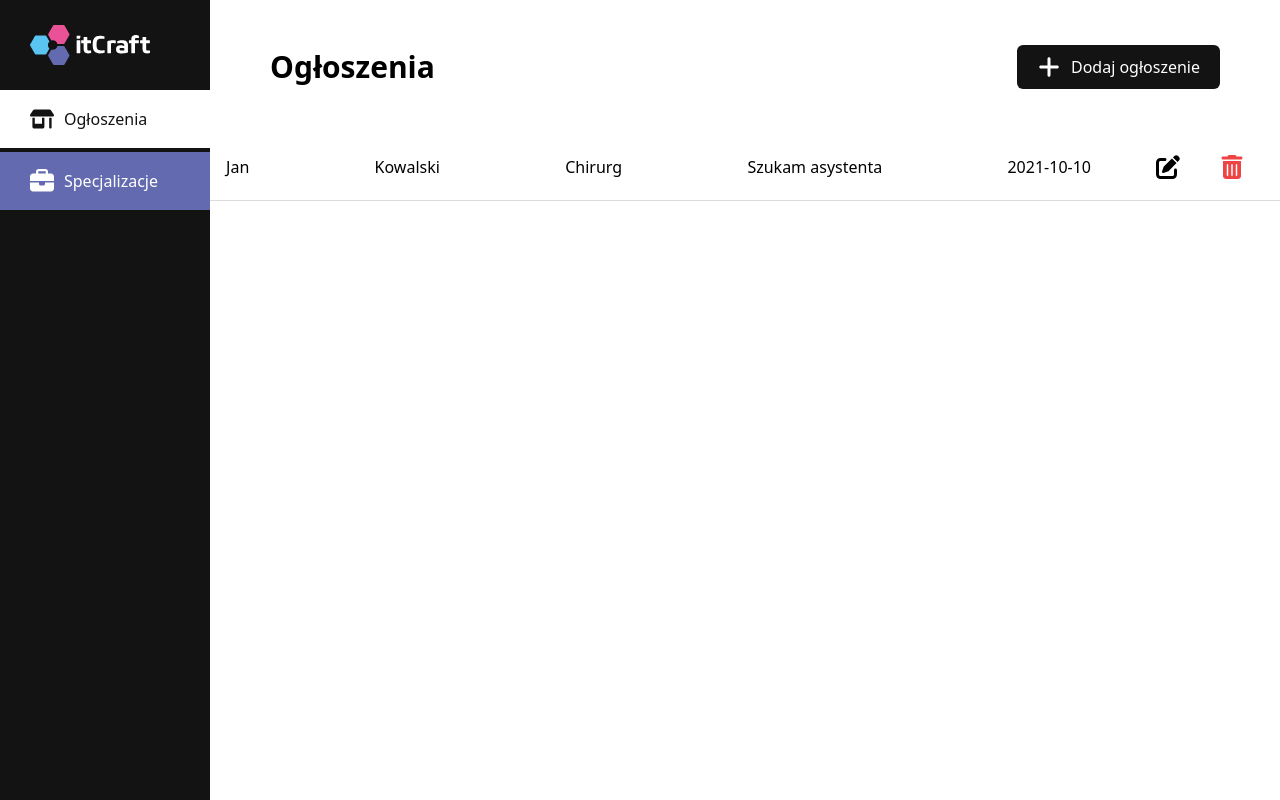
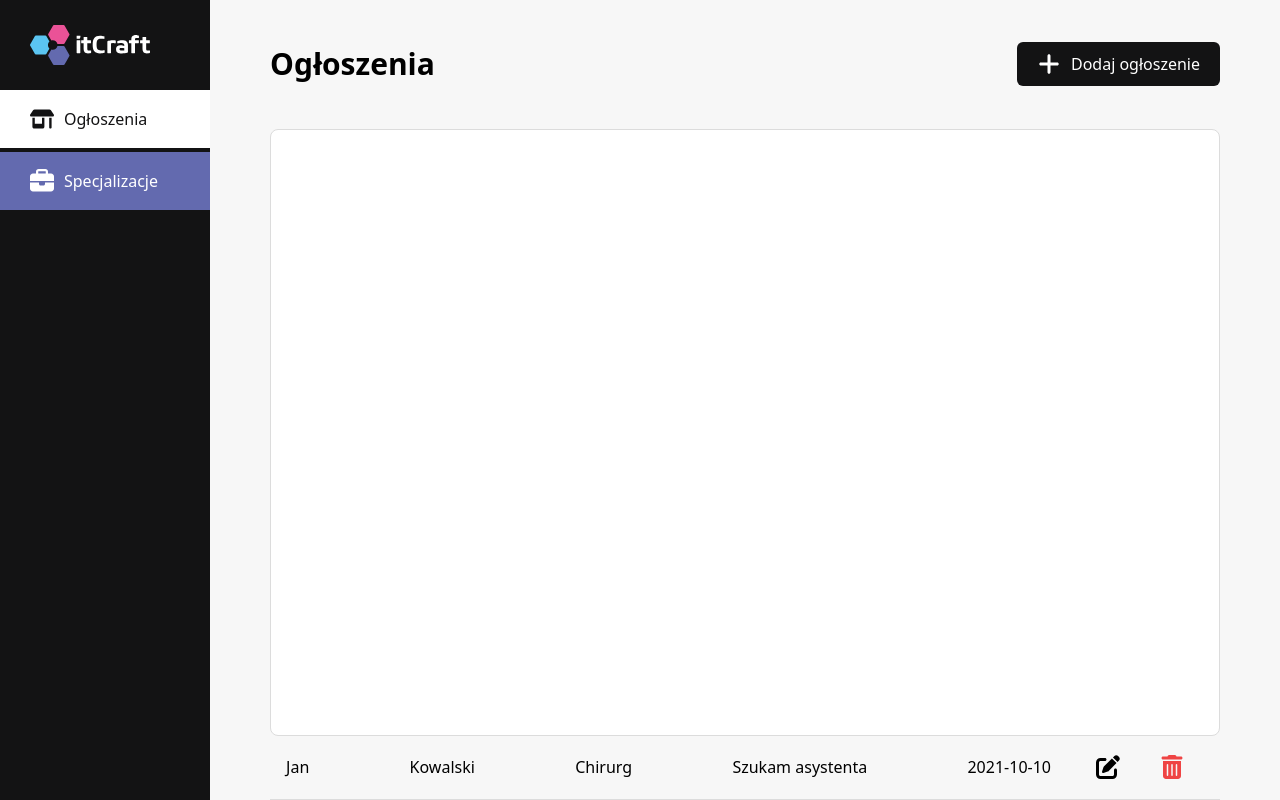
Before and after one commit to stoooodnia/advertisingService, a Vue app in the folder frontend/: page / in a window 1280 px wide. Built offline with nearby package versions, Linux system fonts and the light colour scheme.

Commit message:
section for offers

```diff
--- a/frontend/src/style.css
+++ b/frontend/src/style.css
@@ -3,6 +3,7 @@
 @tailwind utilities;
 
 body {
+  background-color: #f7f7f7;
   font-weight: 400;
   font-size: 16px;
   margin: 0;
--- a/frontend/src/views/Header/Header.vue
+++ b/frontend/src/views/Header/Header.vue
@@ -1,5 +1,5 @@
 <template>
-    <header class="flex items-center justify-between w-full px-[60px] py-[24px]">
+    <header class="flex items-center justify-between w-full py-[24px]">
         <h1 class="font-semibold text-3xl">{{ headerLabel }}</h1>
         <Button :label="buttonData.label" :icon="buttonData.icon" :color="buttonData.color" :size="buttonData.size" :action="buttonData.action"/>
     </header>
--- a/frontend/src/views/Home/Home.vue
+++ b/frontend/src/views/Home/Home.vue
@@ -1,8 +1,10 @@
 <template>
     <div class="flex w-screen h-screen overflow-y-hidden">
         <Navbar :route="$route" />
-        <div class="w-full">
-            <Header class="h-1/6" :headerLabel="headerLabel" :button-data="buttonData"  />
+        <div class="w-full flex flex-col items-center px-[60px]">
+            <Header class="h-1/6 " :headerLabel="headerLabel" :button-data="buttonData" />
+            <section class="rounded-lg border-[1px] border-my-light-gray bg-white h-4/5 w-full">
+            </section>
             <Offer :offerData="offer" />
         </div>
     </div>
```
